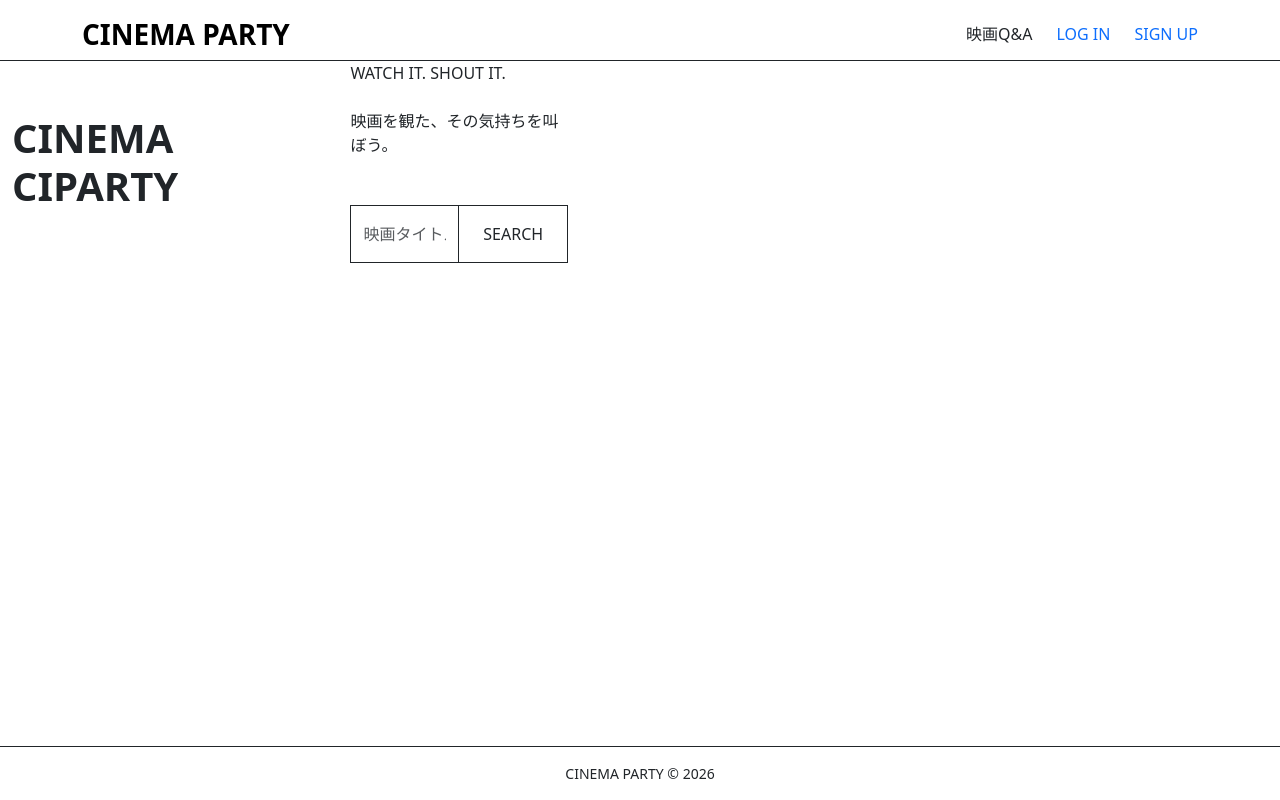
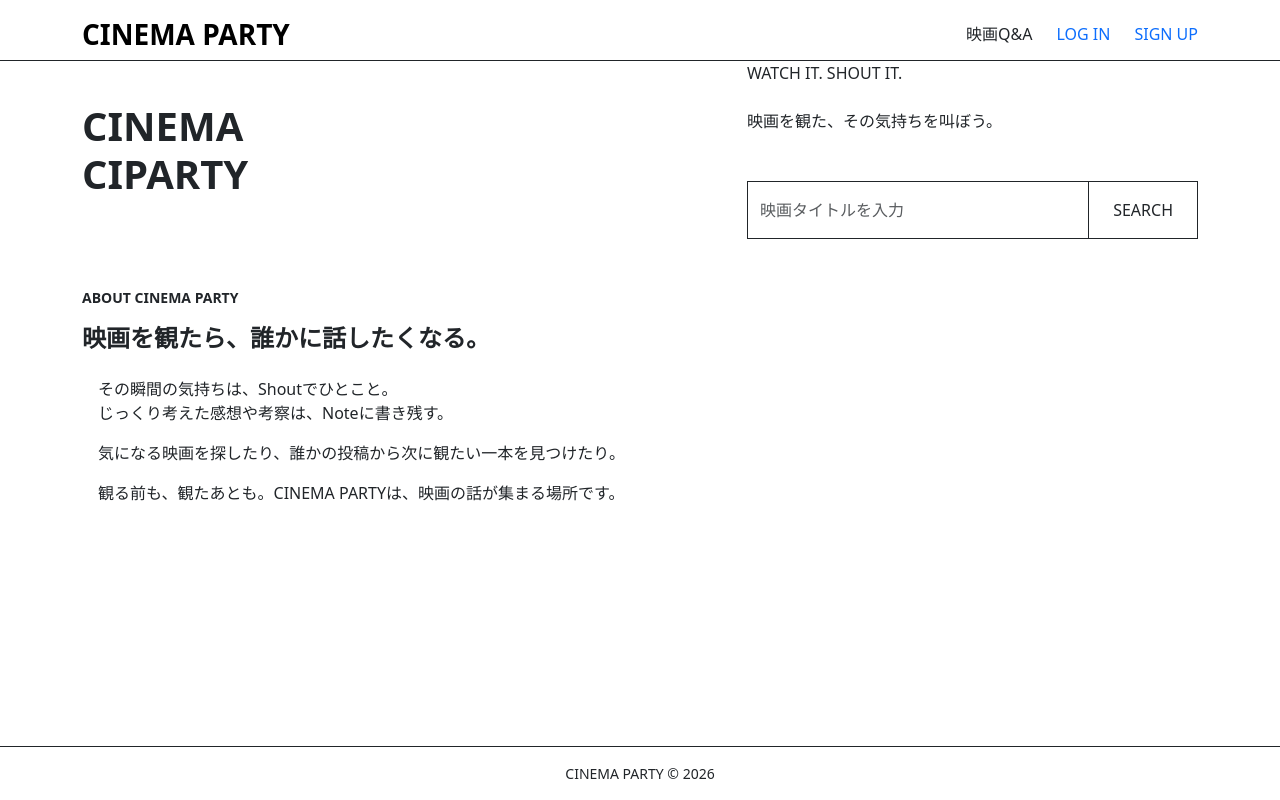
Before and after one commit to mmkubo/cinema-party, a Rails app: page / in a window 1280 px wide. Run offline with Rails 7, Linux system fonts and the light colour scheme; some libraries are stand-ins or nearby versions.

Commit message:
[Add]TOPのABOUT[Update]ゲスト向け導線を調整

```diff
--- a/app/views/layouts/application.html.erb
+++ b/app/views/layouts/application.html.erb
@@ -49,7 +49,8 @@
         </div>
       <% end %>
 
-    <main class="flex-grow-1 d-flex">
+    <main class="flex-grow-1 d-flex flex-column"
+          style="background-color: var(--cinema-bg);">
       <%= yield %>
     </main>
 
--- a/app/views/public/homes/top.html.erb
+++ b/app/views/public/homes/top.html.erb
@@ -36,3 +36,37 @@
     </div>
   </div>
 </section>
+
+<section class="w-100 py-5"
+         style="background-color: var(--cinema-bg);">
+  <div class="container">
+
+    <div class="col-12 col-lg-8">
+
+      <p class="small fw-bold mb-3">
+        ABOUT CINEMA PARTY
+      </p>
+
+      <h2 class="fw-bold mb-4" style="font-size: 24px;">
+        映画を観たら、誰かに話したくなる。
+      </h2>
+
+      <div style="margin-left: 1em;">
+        <p class="mb-3">
+          その瞬間の気持ちは、Shoutでひとこと。<br>
+          じっくり考えた感想や考察は、Noteに書き残す。
+        </p>
+
+        <p class="mb-3">
+          気になる映画を探したり、誰かの投稿から次に観たい一本を見つけたり。
+        </p>
+
+        <p class="mb-0">
+          観る前も、観たあとも。CINEMA PARTYは、映画の話が集まる場所です。
+        </p>
+      </div>
+
+    </div>
+
+  </div>
+</section>
--- a/app/views/public/movies/show.html.erb
+++ b/app/views/public/movies/show.html.erb
@@ -53,7 +53,11 @@
           <% end %>
 
         <% else %>
-          <p class="my-4">ログインが必要です。</p>
+          <div class="d-flex align-items-center gap-4 py-4">
+            <p class="mb-0">投稿にはログインが必要です。</p>
+            <%= link_to "LOG IN",new_session_path,
+                class: "btn btn-outline-dark rounded-0 px-4 py-2" %>
+          </div>
         <% end %>
 
         <div class="border-top border-dark">
--- a/app/views/public/sessions/new.html.erb
+++ b/app/views/public/sessions/new.html.erb
@@ -32,12 +32,8 @@
                 class: "form-control rounded-0 border-dark py-3" %>
 
           </div>
+
           <%# ----パスワード再設定機能は要検討---- %>
-                <%#
-                <div class="text-end mb-5">
-                  <%#= link_to "Forgot password?", new_password_path, class: "small text-dark" %>
-                </div>
-                %>
 
           <%= form.submit  "LOG IN",
             class: "btn rounded-0 border-dark px-5 py-2",
```
Also changed, not shown: app/assets/stylesheets/application.css (+1 -7 lines).
